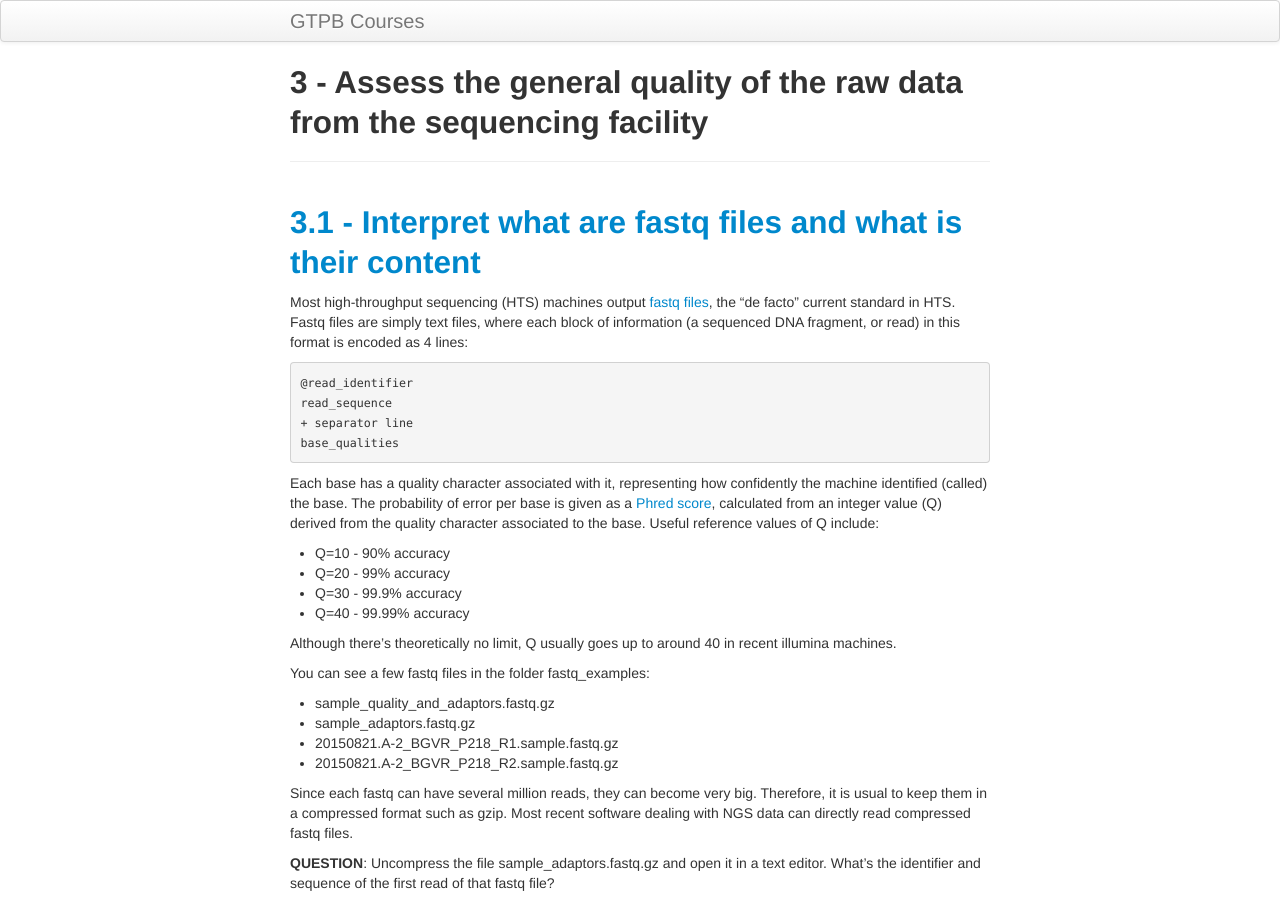
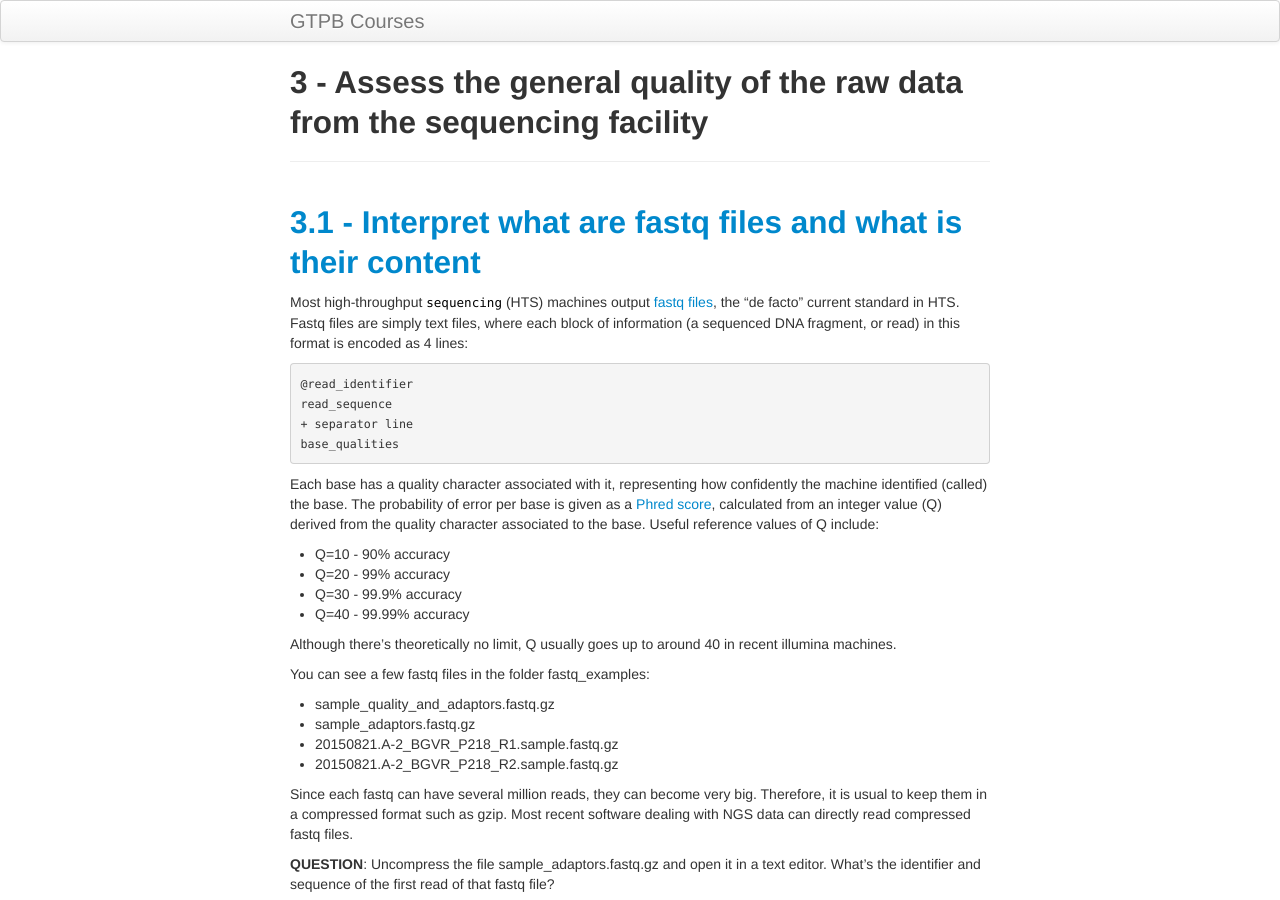
Before and after one commit to GTPB/ADER19F, a Jekyll site: the page built from pages/L03.md, in a window 1280 px wide and 900 px high. Built offline with Jekyll 4.4.1, drawn with Linux system fonts in a browser that asks for light colours.

Commit message:
Update L03.md

```diff
--- a/pages/L03.md
+++ b/pages/L03.md
@@ -5,7 +5,7 @@ title: 3 - Assess the general quality of the raw data from the sequencing facili
 
 ## <a id="LO3.1">3.1 - Interpret what are fastq files and what is their content</a>
 
-Most high-throughput sequencing (HTS) machines output [fastq files](https://en.wikipedia.org/wiki/FASTQ_format), the “de facto” current standard in HTS. Fastq files are simply text files, where each block of information (a sequenced DNA fragment, or read) in this format is encoded as 4 lines:
+Most high-throughput `sequencing` (HTS) machines output [fastq files](https://en.wikipedia.org/wiki/FASTQ_format), the “de facto” current standard in HTS. Fastq files are simply text files, where each block of information (a sequenced DNA fragment, or read) in this format is encoded as 4 lines:
 
 	@read_identifier
 	read_sequence
```
